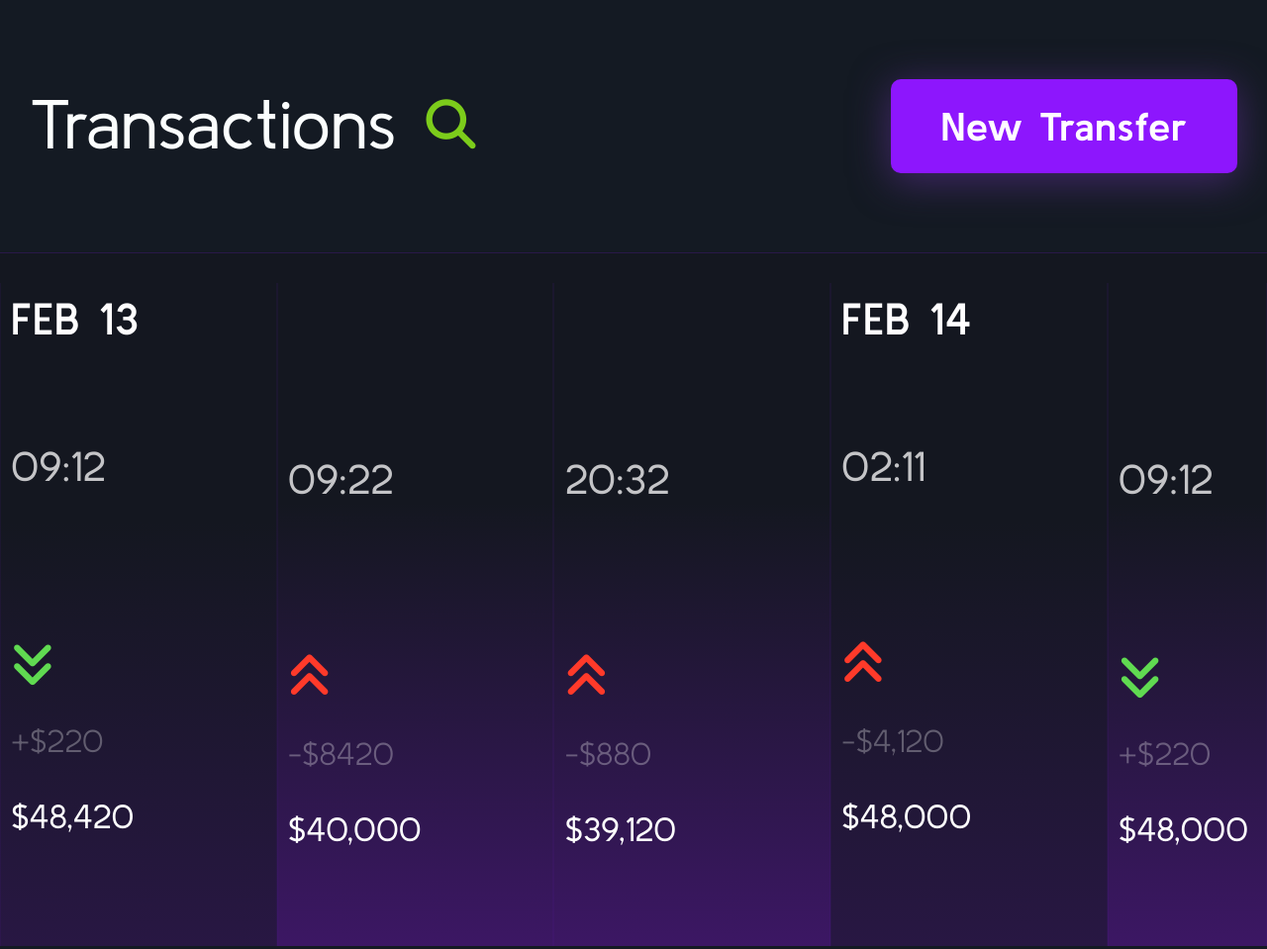
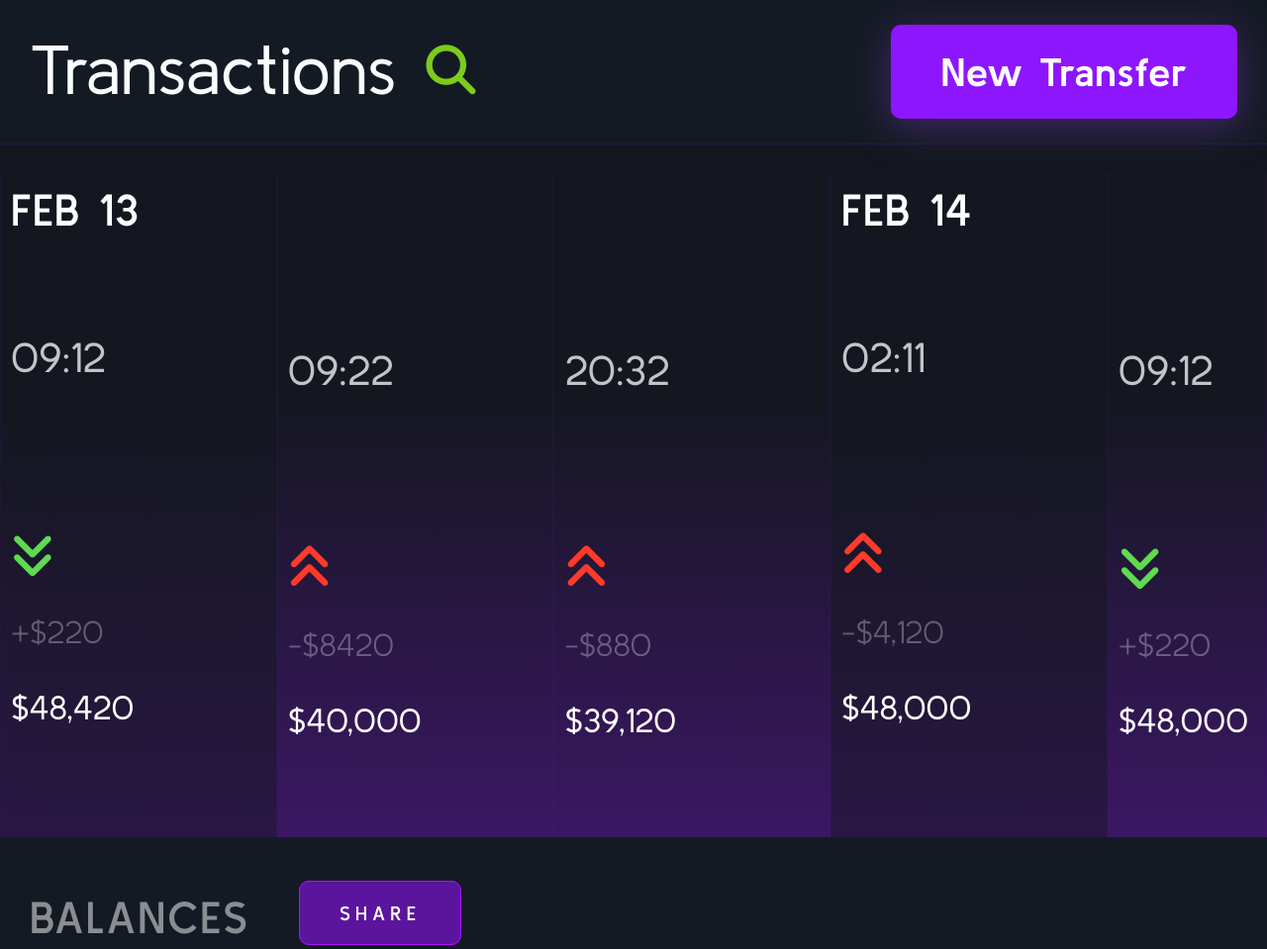
Before and after one commit to tapia1013/dash, a plain HTML site: page index.html in a window 1280 px wide. Shown: the top 959 px of the page at 99% size. Drawn offline with Linux system fonts and the light colour scheme.

Commit message:
Add files via upload

```diff
--- a/style.css
+++ b/style.css
@@ -25,7 +25,7 @@ a {
   color: #fbfefe;
   display: flex;
   justify-content: space-between;
-  padding: 8rem 3rem;
+  padding: 2.5rem 3rem;
   border-bottom: 1px solid rgba(89, 20, 162, 0.3);
 }
 
```
